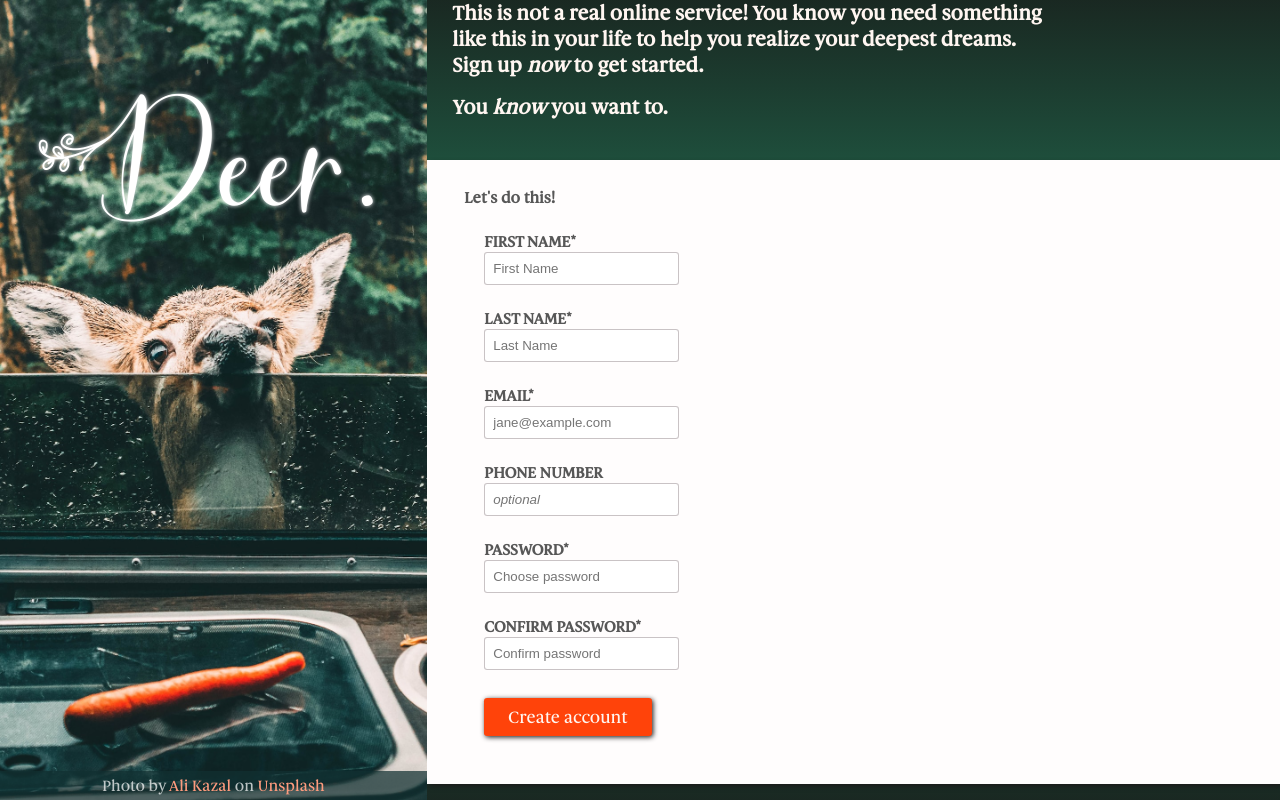
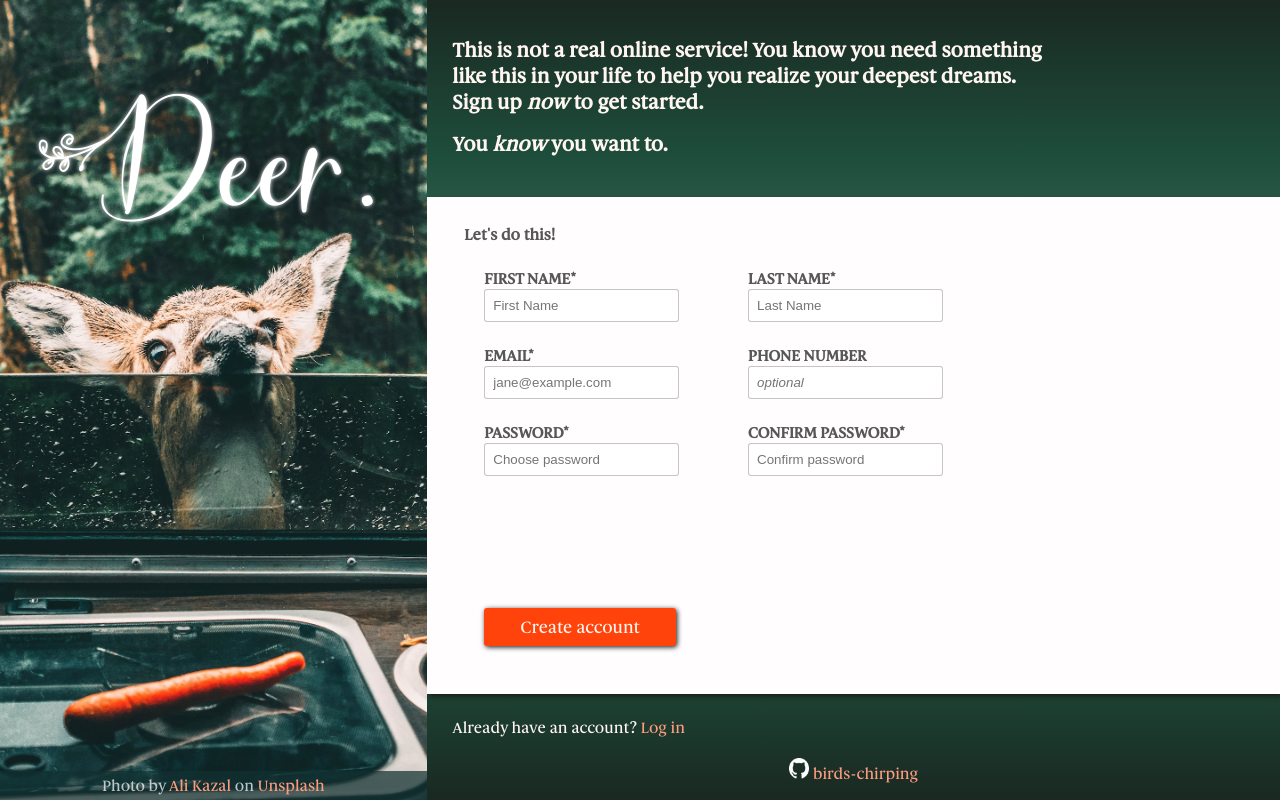
Before and after one commit to birds-chirping/sign-up-form, a plain HTML site: page index.html in a window 1280 px wide. Drawn offline with Linux system fonts and the light colour scheme.

Commit message:
Change alignment.

```diff
--- a/styles.css
+++ b/styles.css
@@ -126,6 +126,10 @@ main {
 }
 
 
+.main-wrapper > header {
+    padding-top: 2rem;
+}
+
 .main-wrapper > *:not(form),
 form > * {
     margin-left: 3%;
@@ -146,6 +150,7 @@ fieldset {
     display: flex;
     justify-content: stretch;
     border: none;
+    flex-wrap: wrap;
 }
 
 legend {
@@ -155,9 +160,10 @@ legend {
 
 /* -------------------- input -------------------- */
 .fields-wrapper {
-    flex: 1;
+    flex: 1 1 600px;
     display: flex;
     flex-wrap: wrap;
+    max-width: 600px;
 }
 
 /* label & input */
@@ -219,7 +225,7 @@ input:valid:not(:placeholder-shown) + span::before {
 
 /* ------------- password rules ------------------ */
 .psw-rules {
-    flex: 1;
+    flex: 1 1 300px;
     justify-self: flex-start;
     align-self: flex-end;
     visibility: hidden;
@@ -249,7 +255,7 @@ input:valid:not(:placeholder-shown) + span::before {
 }
 
 button[type='submit'] {
-    width: fit-content;
+    width: 12rem;
     padding: 0.5rem 1.5rem;
     border: none;
     border-radius: 0.2rem;
@@ -268,7 +274,7 @@ button:hover {
     box-shadow: 0vmin 0vmin 1px var(--a-link-color),
                 0 0 2vmin var(--a-hover-color),
                 0.1vmin 0.1vmin 5px rgba(27, 27, 27, 0.550);
-    font-weight: 900;
+    font-weight: 700;
 }
 
 
@@ -277,7 +283,7 @@ button:hover {
 .git {
     gap: 0.3rem;
     align-self: center;
-    padding: 1%;
+    padding: 1rem;
 }
 
 .github-icon {
@@ -322,6 +328,7 @@ button:hover {
     }
 
     .fields-wrapper {
+        flex: 1;
         flex-direction: column;
     }
 
@@ -345,6 +352,7 @@ button:hover {
     }
 
     .psw-rules {
+        flex: 1;
         align-self: center;
         padding: 0 1rem 0 0;
     }
```
